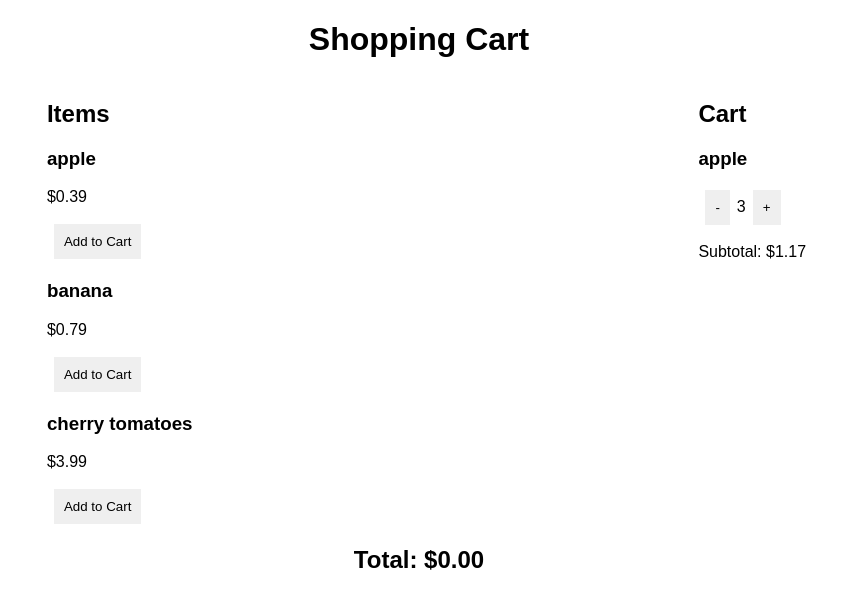
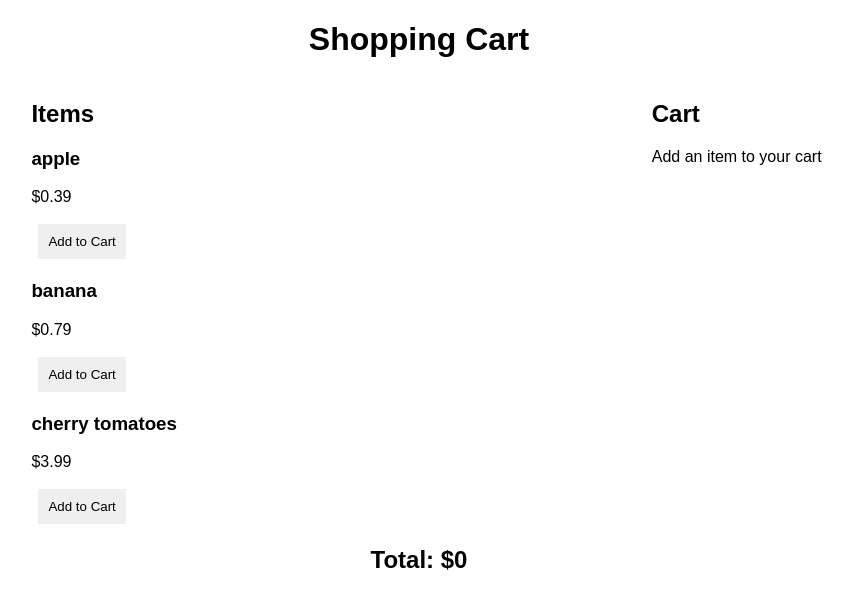
Before and after one commit to LinkedInLearning/react-code-challenges-2481088, a React (Create React App) app: page / in a window 1280 px wide. Shown: the top 608 px of the page, without its empty margins (221-1074 px from the left). Built offline with nearby package versions, Linux system fonts and the light colour scheme.

Commit message:
finished code

```diff
--- a/src/11-shopping-cart/ShoppingCart.js
+++ b/src/11-shopping-cart/ShoppingCart.js
@@ -12,7 +12,36 @@ const items = [{
 }]
 
 function App () {
-  const cart = [{ name: 'apple', quantity: 3, price: 0.39 }]
+  const [cart, setCart] = useState([])
+
+  const addToCart = (item) => {
+    const cartCopy = [...cart]
+    const itemInCart = cartCopy.find(i => item.name === i.name)
+    if (itemInCart) {
+      itemInCart.quantity += 1
+      setCart(cartCopy)
+    } else {
+      setCart(prevCart => [...prevCart, { ...item, quantity: 1 }])
+    }
+  }
+
+  const increase = (name) => {
+    const cartCopy = [...cart]
+    const item = cartCopy.find(i => i.name === name)
+    item.quantity += 1
+    setCart(cartCopy)
+  }
+
+  const decrease = (name) => {
+    let cartCopy = [...cart]
+    const item = cartCopy.find(i => i.name === name)
+    if (item.quantity > 1) {
+      item.quantity -= 1
+    } else {
+      cartCopy = cartCopy.filter(i => i.name !== name)
+    }
+    setCart(cartCopy)
+  }
 
   return (
     <div>
@@ -24,27 +53,29 @@ function App () {
             <div key={item.name}>
               <h3>{item.name}</h3>
               <p>${item.price}</p>
-              <button>Add to Cart</button>
+              <button onClick={() => addToCart(item)}>Add to Cart</button>
             </div>)
           )}
         </div>
         <div>
           <h2>Cart</h2>
-          {cart.map(item => (
+          {cart.length > 0
+            ? cart.map(item => (
               <div key={item.name}>
                 <h3>{item.name}</h3>
                 <p>
-                <button>-</button>
+                  <button onClick={() => decrease(item.name)}>-</button>
                   {item.quantity}
-                <button>+</button>
+                  <button onClick={() => increase(item.name)}>+</button>
                 </p>
-              <p>Subtotal: ${item.quantity * item.price}</p>
+                <p>Subtotal: ${Math.round(item.quantity * item.price * 100) / 100}</p>
               </div>
-          ))}
+              ))
+            : <p>Add an item to your cart</p>}
         </div>
       </div>
       <div className='total'>
-        <h2>Total: $0.00</h2>
+        <h2>Total: ${cart.reduce((acc, i) => acc + (i.quantity * i.price), 0)}</h2>
       </div>
     </div>
   )
```
Lines whose indentation alone changed are shown as unchanged.
